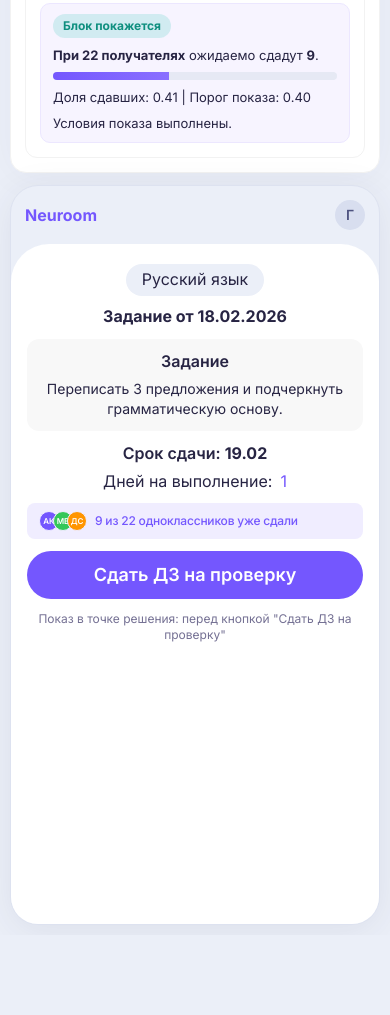
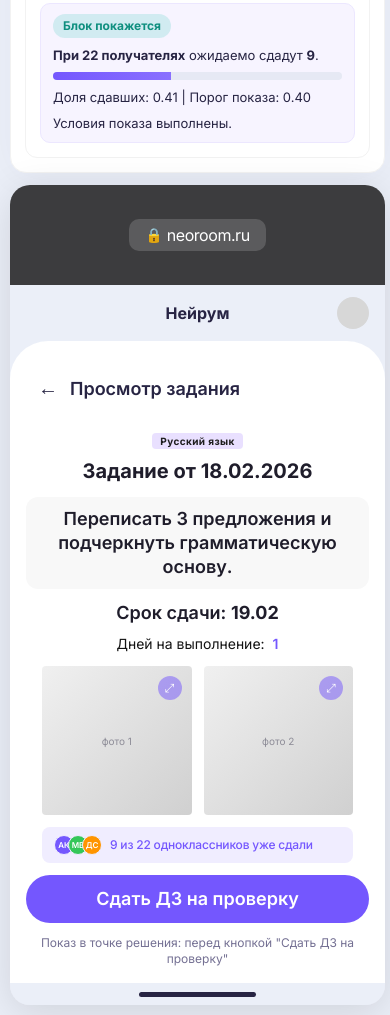
Before and after one commit to nikit34/neuroom-social-prof-prototype, a plain HTML site: page index.html in a window 390 px wide. Shown: the part 1372-2387 px from the top of the page. Before the commit the page ends 2307 px from the top, so only its background shows below. Drawn offline with Linux system fonts and the light colour scheme.

Commit message:
Revamp task preview layout with new browser bar, brand section, and navigation. Update styles for improved responsiveness and visual hierarchy. Add photo placeholders and enhance task description presentation.

```diff
--- a/index.html
+++ b/index.html
@@ -70,21 +70,32 @@
 
     <section class="prototype-preview">
       <div class="preview-shell">
-        <header class="preview-header">
-          <span class="preview-header__logo">Neuroom</span>
-          <span class="preview-header__avatar">Г</span>
-        </header>
+        <div class="preview-browser-bar">
+          <div class="preview-browser-bar__pill">
+            <span class="preview-browser-bar__lock">🔒</span>
+            <span class="preview-browser-bar__url">neoroom.ru</span>
+          </div>
+        </div>
+
+        <div class="preview-brand">
+          <span class="preview-brand__name">Нейрум</span>
+          <span class="preview-brand__avatar"></span>
+        </div>
 
         <div class="preview-body">
           <div class="preview-content">
+            <div class="preview-nav">
+              <button class="preview-nav__back" type="button">←</button>
+              <span class="preview-nav__title">Просмотр задания</span>
+            </div>
+
             <header class="task-header">
-              <span class="chips chips--info" id="subjectChip">Русский язык</span>
-              <p id="homeworkDate">Задание от 18.02.2026</p>
+              <span class="subject-tag" id="subjectChip">Русский язык</span>
+              <p class="task-header__date" id="homeworkDate">Задание от 18.02.2026</p>
             </header>
 
-            <section class="card card--task">
-              <p class="card__title">Задание</p>
-              <p class="card__text" id="taskDescription">Переписать 3 предложения и подчеркнуть грамматическую основу.</p>
+            <section class="task-desc-box">
+              <p class="task-desc-box__text" id="taskDescription">Переписать 3 предложения и подчеркнуть грамматическую основу.</p>
             </section>
 
             <section class="task-deadline">
@@ -95,16 +106,32 @@
               </div>
             </section>
 
+            <section class="photo-grid">
+              <div class="photo-placeholder">
+                <span class="photo-placeholder__label">фото 1</span>
+                <button class="photo-placeholder__expand" type="button">⤢</button>
+              </div>
+              <div class="photo-placeholder">
+                <span class="photo-placeholder__label">фото 2</span>
+                <button class="photo-placeholder__expand" type="button">⤢</button>
+              </div>
+            </section>
+
             <section class="social-proof" id="socialProofBox" aria-live="polite"></section>
 
             <button class="button button--primary" id="ctaText" type="button">Сдать ДЗ на проверку</button>
             <p class="placement-hint" id="placementHint"></p>
           </div>
         </div>
+
+        <div class="preview-home-indicator">
+          <div class="preview-home-indicator__bar"></div>
+        </div>
       </div>
     </section>
   </main>
 
   <script src="./script.js"></script>
+  <script src="https://mcp.figma.com/mcp/html-to-design/capture.js" async></script>
 </body>
 </html>
--- a/script.js
+++ b/script.js
@@ -166,6 +166,7 @@ function renderScreen(scenario, decision) {
   taskDescription.textContent = scenario.description;
   deadlineDate.textContent = scenario.deadline;
   daysLeft.textContent = String(scenario.daysLeft);
+  document.querySelector(".preview-nav__title").textContent = "Просмотр задания";
 
   placementHint.textContent = selectedPlacement === "detail"
     ? "Показ в точке решения: перед кнопкой " + '"Сдать ДЗ на проверку"'
--- a/styles.css
+++ b/styles.css
@@ -27,7 +27,7 @@ body {
   padding: 20px;
   display: grid;
   gap: 20px;
-  grid-template-columns: minmax(520px, 1fr) 420px;
+  grid-template-columns: minmax(520px, 1fr) 375px;
   max-width: 1320px;
   margin: 0 auto;
 }
@@ -306,103 +306,152 @@ tr.best {
 
 .preview-shell {
   width: 100%;
-  max-width: 420px;
+  max-width: 375px;
   background: var(--color-body-secondary);
-  border-radius: 28px;
-  border: 1px solid #dde2f0;
+  border-radius: 20px;
   overflow: hidden;
-  box-shadow: 0 6px 36px rgba(50, 50, 71, 0.08);
+  box-shadow: 0 8px 40px rgba(0, 0, 0, 0.12);
 }
 
-.preview-header {
-  min-height: 58px;
-  padding: 10px 14px;
+.preview-browser-bar {
+  height: 100px;
+  background: rgba(30, 30, 30, 0.85);
   display: flex;
   align-items: center;
-  justify-content: space-between;
+  justify-content: center;
 }
 
-.preview-header__logo {
+.preview-browser-bar__pill {
+  background: rgba(255, 255, 255, 0.16);
+  border-radius: 10px;
+  padding: 0 16px;
+  height: 31.5px;
+  display: flex;
+  align-items: center;
+  gap: 4px;
+}
+
+.preview-browser-bar__lock {
+  font-size: 14px;
+  line-height: 1;
+}
+
+.preview-browser-bar__url {
+  font-size: 16px;
+  color: #fff;
+  letter-spacing: -0.45px;
+}
+
+.preview-brand {
+  height: 56px;
+  display: flex;
+  align-items: center;
+  justify-content: center;
+  position: relative;
+}
+
+.preview-brand__name {
   font-size: 16px;
   font-weight: 700;
-  color: var(--color-primary);
+  color: var(--color-body-primary);
 }
 
-.preview-header__avatar {
-  width: 30px;
-  height: 30px;
+.preview-brand__avatar {
+  width: 32px;
+  height: 32px;
   border-radius: 50%;
-  background: #d8deef;
-  color: #4d527f;
-  display: inline-flex;
-  align-items: center;
-  justify-content: center;
-  font-size: 14px;
-  font-weight: 600;
+  background: #d7d7d7;
+  position: absolute;
+  right: 16px;
+  top: 50%;
+  transform: translateY(-50%);
 }
 
 .preview-body {
   background: var(--color-bg);
   border-radius: 50px 50px 0 0;
-  min-height: 680px;
-  padding: 20px 16px;
+  min-height: 634px;
+  padding: 24px 16px 16px;
+  position: relative;
 }
 
 .preview-content {
-  max-width: 360px;
+  max-width: 343px;
   margin: 0 auto;
   display: grid;
   gap: 12px;
 }
 
+.preview-nav {
+  display: flex;
+  align-items: center;
+  height: 48px;
+  margin-bottom: 8px;
+}
+
+.preview-nav__back {
+  width: 44px;
+  height: 44px;
+  display: flex;
+  align-items: center;
+  justify-content: center;
+  font-size: 20px;
+  color: var(--color-body-primary);
+  background: none;
+  border: none;
+  cursor: pointer;
+  padding: 0;
+}
+
+.preview-nav__title {
+  font-size: 18px;
+  font-weight: 600;
+  line-height: 24px;
+  color: var(--color-body-primary);
+}
+
 .task-header {
   display: grid;
   justify-items: center;
-  gap: 10px;
+  gap: 8px;
 }
 
-.task-header p {
+.subject-tag {
+  display: inline-flex;
+  align-items: center;
+  justify-content: center;
+  height: 16px;
+  padding: 0 8px;
+  border-radius: 4px;
+  font-size: 10px;
+  font-weight: 700;
+  letter-spacing: 0.4px;
+  background: rgba(145, 100, 254, 0.2);
+  color: #1e1e1e;
+}
+
+.task-header__date {
+  margin: 0;
+  font-size: 24px;
+  line-height: 32px;
+  font-weight: 700;
+  text-align: center;
+  color: #1f1d2b;
+}
+
+.task-desc-box {
+  border-radius: 12px;
+  background: var(--color-surfaces);
+  padding: 10px 16px;
+  text-align: center;
+}
+
+.task-desc-box__text {
   margin: 0;
   font-size: 18px;
   line-height: 24px;
-  font-weight: 700;
-  text-align: center;
-}
-
-.chips {
-  display: inline-flex;
-  align-items: center;
-  justify-content: center;
-  height: 32px;
-  padding: 8px 16px;
-  border-radius: 24px;
-  font-size: 16px;
-  line-height: 21px;
-}
-
-.chips--info {
-  background: #ebeff8;
-  color: var(--color-body-primary);
-}
-
-.card {
-  border-radius: 12px;
-  background: var(--color-surfaces);
-  padding: 12px 16px;
-  text-align: center;
-}
-
-.card__title {
-  margin: 0 0 8px;
-  font-size: 16px;
-  line-height: 20px;
   font-weight: 600;
-}
-
-.card__text {
-  margin: 0;
-  font-size: 14px;
-  line-height: 20px;
+  color: #1f1d2b;
 }
 
 .task-deadline {
@@ -411,9 +460,10 @@ tr.best {
 
 .task-deadline__date {
   margin: 0 0 8px;
-  font-size: 16px;
-  line-height: 20px;
+  font-size: 18px;
+  line-height: 24px;
   font-weight: 600;
+  color: #1f1d2b;
 }
 
 .day-checker {
@@ -423,14 +473,73 @@ tr.best {
 }
 
 .day-checker__text {
-  font-size: 16px;
+  font-size: 14px;
   line-height: 20px;
+  color: #131313;
 }
 
 .day-checker__number {
-  font-size: 16px;
+  font-size: 14px;
   line-height: 20px;
+  font-weight: 600;
   color: var(--color-primary);
+}
+
+.photo-grid {
+  display: flex;
+  gap: 12px;
+  padding: 0 16px;
+}
+
+.photo-placeholder {
+  width: 149.5px;
+  height: 149.5px;
+  border-radius: 4px;
+  background: linear-gradient(135deg, #f0f0f0 0%, #e0e0e0 50%, #d0d0d0 100%);
+  display: flex;
+  align-items: center;
+  justify-content: center;
+  position: relative;
+  overflow: hidden;
+}
+
+.photo-placeholder__label {
+  font-size: 10px;
+  color: #8d8c97;
+}
+
+.photo-placeholder__expand {
+  position: absolute;
+  top: 10px;
+  right: 10px;
+  width: 24px;
+  height: 24px;
+  border-radius: 50%;
+  background: rgba(116, 87, 254, 0.5);
+  border: none;
+  color: #fff;
+  font-size: 12px;
+  display: flex;
+  align-items: center;
+  justify-content: center;
+  cursor: pointer;
+  padding: 0;
+}
+
+.preview-home-indicator {
+  height: 22px;
+  display: flex;
+  align-items: flex-end;
+  justify-content: center;
+  padding-bottom: 8px;
+  background: var(--color-body-secondary);
+}
+
+.preview-home-indicator__bar {
+  width: 117px;
+  height: 5px;
+  border-radius: 100px;
+  background: var(--color-body-primary);
 }
 
 .social-proof {
@@ -438,6 +547,7 @@ tr.best {
   border-radius: 8px;
   background: #f0edff;
   padding: 8px 12px;
+  margin: 0 16px;
 }
 
 .social-proof.show {
@@ -545,7 +655,7 @@ tr.best {
   }
 
   .preview-shell {
-    max-width: 520px;
+    max-width: 375px;
   }
 }
 
@@ -572,9 +682,9 @@ tr.best {
     border-radius: 38px 38px 0 0;
   }
 
-  .task-header p {
-    font-size: 16px;
-    line-height: 21px;
+  .task-header__date {
+    font-size: 20px;
+    line-height: 28px;
   }
 
   .button {
```
Also changed, not shown: 1 other file.
